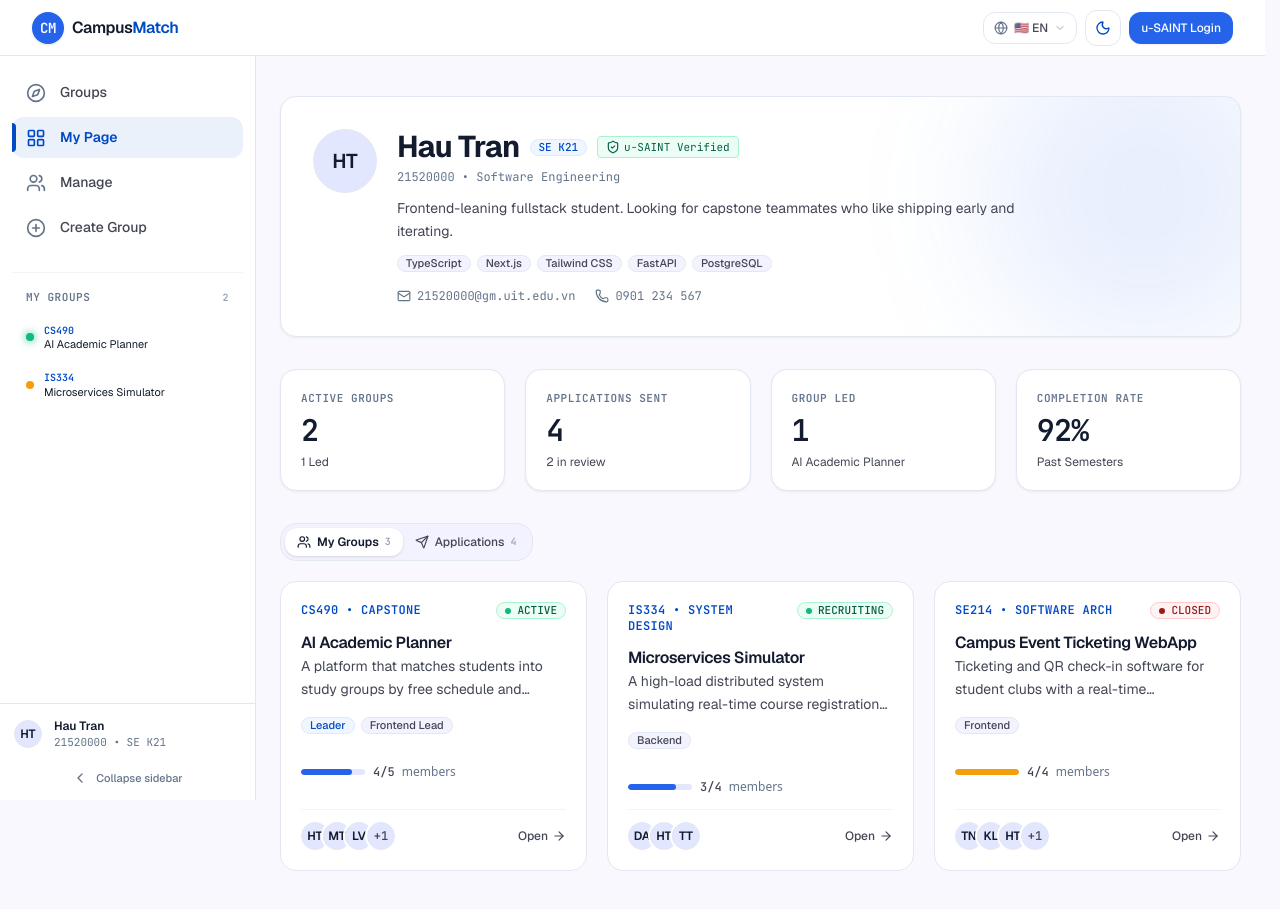
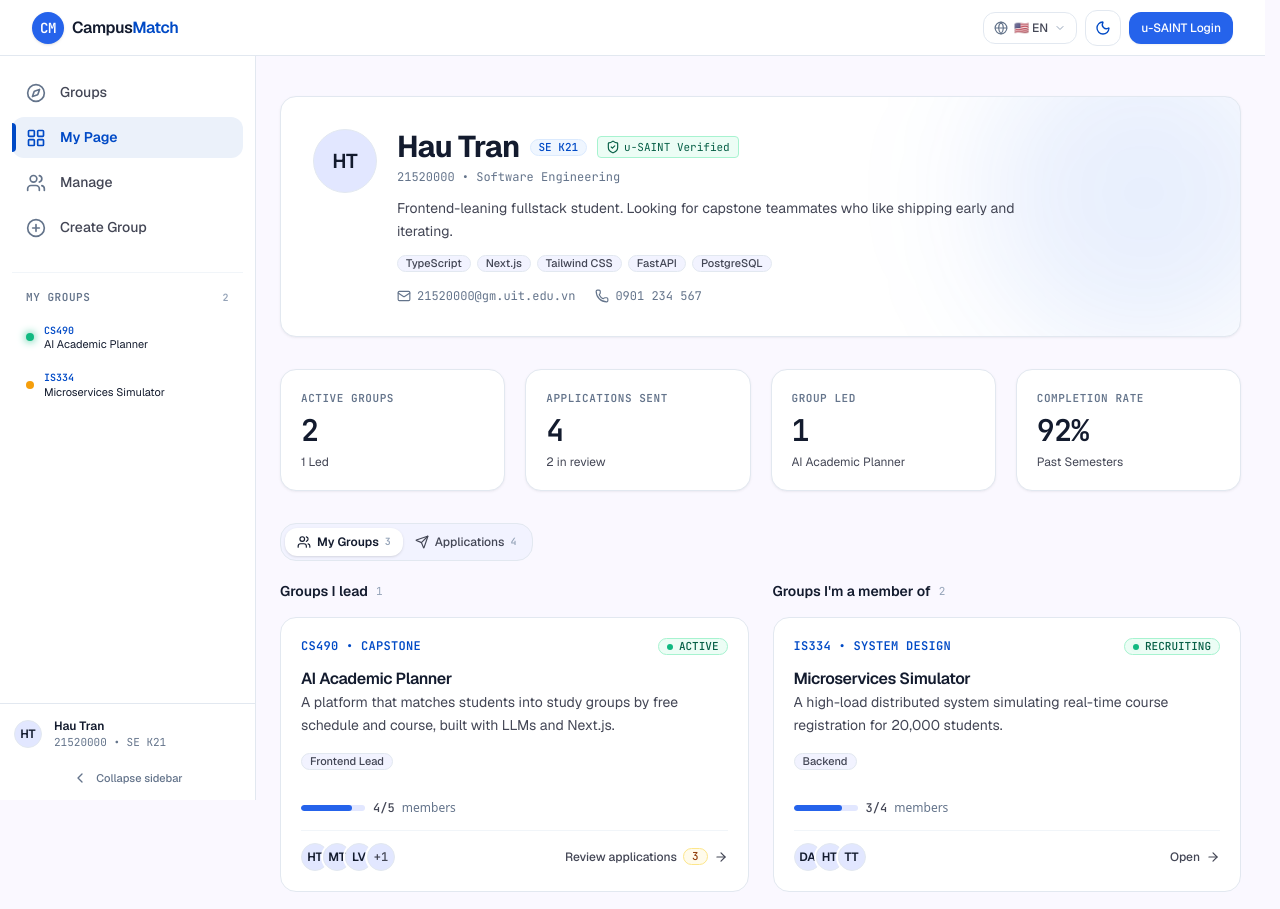
Before and after one commit to OnlyDev321/campus-match, a Next.js app in the folder frontend/: page /mypage in a window 1280 px wide. Shown: the top 909 px of the page. Built offline with nearby package versions, Linux system fonts and the light colour scheme.

Commit message:
feat(mypage): split My Groups into leader/member columns and add per-group applications page

```diff
--- a/frontend/src/app/groups/[id]/page.tsx
+++ b/frontend/src/app/groups/[id]/page.tsx
@@ -440,7 +440,7 @@ export default function GroupDetailPage({ params }: GroupDetailPageProps) {
               <div>
                 {isLeader ? (
                   <Button
-                    href="/manage"
+                    href={`/manage/${group.id}`}
                     variant="outline"
                     fullWidth
                     className="h-11 font-semibold"
--- /dev/null
+++ b/frontend/src/app/manage/[groupId]/page.tsx
@@ -0,0 +1,151 @@
+"use client";
+
+import { use, useState } from "react";
+import Link from "next/link";
+import { AlertCircle, ArrowLeft, ArrowRight } from "lucide-react";
+import { Badge, Button, RoleQuota, type BadgeVariant } from "@/design-system";
+import ApplicationCard from "@/components/application/ApplicationCard";
+import { mockApplicants, mockGroups } from "@/lib/mockData";
+import type { GroupStatus, ManageGroupPageProps } from "@/lib/types";
+
+// Trang Leader duyệt đơn ứng tuyển của MỘT nhóm (mở từ cột "Groups I lead" ở My Page).
+// Khi có API thật:
+// - Nhóm: GET /api/groups/{groupId} (quyền Leader kiểm tra ở server).
+// - Danh sách đơn: GET /api/groups/{groupId}/applications.
+// - Duyệt / từ chối: PUT /api/applications/{id}/accept | /reject, xong mới cập nhật danh sách.
+
+const groupStatusBadge: Record<GroupStatus, { variant: BadgeVariant; label: string }> = {
+  active: { variant: "active", label: "ACTIVE" },
+  recruiting: { variant: "recruiting", label: "RECRUITING" },
+  closed: { variant: "closed", label: "CLOSED" },
+};
+
+const ManageGroupPage = ({ params }: ManageGroupPageProps) => {
+  const { groupId } = use(params);
+  const group = mockGroups.find((g) => g.id === groupId);
+
+  const [applicants, setApplicants] = useState(() =>
+    mockApplicants.filter((a) => a.groupId === groupId),
+  );
+
+  const removeApplicant = (id: string) =>
+    setApplicants((prev) => prev.filter((a) => a.id !== id));
+
+  // Không tìm thấy nhóm, hoặc tôi không phải Leader của nhóm này.
+  if (!group || !group.isLeader) {
+    return (
+      <div className="max-w-4xl mx-auto px-4 py-16 text-center space-y-5">
+        <div className="w-16 h-16 rounded-2xl bg-[var(--surface-container-low)] border border-[var(--border)] flex items-center justify-center mx-auto text-[var(--text-muted)]">
+          <AlertCircle className="w-8 h-8" />
+        </div>
+        <div className="space-y-2">
+          <h1 className="text-2xl font-bold text-[var(--text-primary)]">
+            {group ? "Not Your Group" : "Group Not Found"}
+          </h1>
+          <p className="text-sm text-[var(--text-secondary)]">
+            {group
+              ? "Only the group leader can review applications for this group."
+              : "This group could not be found or may have been deleted."}
+          </p>
+        </div>
+        <div className="flex flex-wrap items-center justify-center gap-3">
+          <Button
+            href="/mypage"
+            variant="outline"
+            leftIcon={<ArrowLeft className="w-4 h-4" />}
+          >
+            Back to My Page
+          </Button>
+          {group && (
+            <Button
+              href={`/groups/${group.id}`}
+              rightIcon={<ArrowRight className="w-4 h-4" />}
+            >
+              View group
+            </Button>
+          )}
+        </div>
+      </div>
+    );
+  }
+
+  const status = groupStatusBadge[group.status];
+
+  return (
+    <div className="max-w-[1440px] mx-auto px-4 sm:px-6 py-10 space-y-6">
+      <Link
+        href="/mypage"
+        className="inline-flex items-center gap-1 text-xs sm:text-sm font-medium text-[var(--text-muted)] hover:text-[var(--text-primary)] transition-colors"
+      >
+        <ArrowLeft className="w-4 h-4" />
+        My Page
+      </Link>
+
+      {/* Group header */}
+      <div className="flex flex-col md:flex-row md:items-end md:justify-between gap-4">
+        <div className="space-y-1.5 min-w-0">
+          <div className="flex flex-wrap items-center gap-2.5">
+            <span className="font-mono text-xs font-semibold text-[var(--primary)] tracking-wide uppercase">
+              {group.courseCode} • {group.courseName}
+            </span>
+            <Badge
+              variant={status.variant}
+              size="sm"
+              dot
+              pulse={group.status === "recruiting"}
+              mono
+            >
+              {status.label}
+            </Badge>
+          </div>
+          <h1 className="text-2xl sm:text-3xl font-bold tracking-tight text-[var(--text-primary)]">
+            {group.name}
+          </h1>
+          <p className="text-sm text-[var(--text-secondary)]">
+            Applications{" "}
+            <span className="font-mono text-[var(--text-muted)]">{applicants.length}</span>
+          </p>
+        </div>
+
+        <div className="flex items-center gap-4 shrink-0">
+          <div className="w-40">
+            <RoleQuota
+              current={group.memberCount}
+              max={group.maxMembers}
+              label="members"
+            />
+          </div>
+          <Button
+            href={`/groups/${group.id}`}
+            variant="outline"
+            size="sm"
+            rightIcon={<ArrowRight className="w-3.5 h-3.5" />}
+          >
+            View group
+          </Button>
+        </div>
+      </div>
+
+      {applicants.length === 0 ? (
+        <div className="p-10 rounded-[var(--radius-card)] border border-dashed border-[var(--border-strong)] bg-[var(--surface-container-low)] text-center">
+          <p className="text-sm text-[var(--text-secondary)]">
+            No pending applications for this group.
+          </p>
+        </div>
+      ) : (
+        <div className="space-y-4">
+          {applicants.map((application) => (
+            <ApplicationCard
+              key={application.id}
+              application={application}
+              onAccept={removeApplicant}
+              onReject={removeApplicant}
+            />
+          ))}
+        </div>
+      )}
+    </div>
+  );
+};
+
+export default ManageGroupPage;
--- a/frontend/src/app/mypage/page.tsx
+++ b/frontend/src/app/mypage/page.tsx
@@ -23,8 +23,15 @@ import {
   mockStats,
   mockGroups,
   mockApplications,
+  mockApplicants,
 } from "@/lib/mockData";
-import type { User, GroupStatus, ApplicationStatus, MyPageTabKey } from "@/lib/types";
+import type {
+  GroupStatus,
+  ApplicationStatus,
+  MyPageTabKey,
+  MyGroupCardProps,
+  MyGroupColumnProps,
+} from "@/lib/types";
 
 // Trang My Page. Toàn bộ phần hiển thị nằm trong file này.
 // Khi có API thật, chỉ cần đổi 4 biến mock... thành fetch(), phần dưới giữ nguyên.
@@ -59,6 +66,96 @@ const formatDate = (iso: string) => {
   });
 };
 
+// Thẻ nhóm dùng chung cho cả 2 cột. Cột "Groups I lead" không cần badge Leader
+// (đã rõ qua tiêu đề cột) nên chỉ hiện vai trò; bấm thẻ sẽ mở trang duyệt đơn.
+const MyGroupCard = ({ group, href, actionLabel, pendingCount }: MyGroupCardProps) => {
+  const status = groupStatusBadge[group.status];
+
+  return (
+    <Link href={href} className="block">
+      <Card isInteractive className="h-full flex flex-col">
+        <CardHeader>
+          <span className="font-mono text-xs font-semibold text-[var(--primary)] tracking-wide uppercase">
+            {group.courseCode} • {group.courseName}
+          </span>
+          <Badge
+            variant={status.variant}
+            size="sm"
+            dot
+            pulse={group.status === "recruiting"}
+            mono
+          >
+            {status.label}
+          </Badge>
+        </CardHeader>
+
+        <CardTitle>{group.name}</CardTitle>
+        <CardDescription>{group.description}</CardDescription>
+
+        <CardContent className="flex-1">
+          <div className="flex flex-wrap items-center gap-1.5 py-1">
+            <Badge variant="neutral" size="sm">
+              {group.myRole}
+            </Badge>
+          </div>
+
+          <div className="pt-2">
+            <RoleQuota
+              current={group.memberCount}
+              max={group.maxMembers}
+              label="members"
+            />
+          </div>
+        </CardContent>
+
+        <CardFooter>
+          <AvatarGroup max={3} total={group.memberCount} size="sm">
+            {group.members.map((member) => (
+              <Avatar key={member.id} name={member.name} size="sm" />
+            ))}
+          </AvatarGroup>
+
+          <span className="inline-flex items-center gap-1.5 text-xs font-medium text-[var(--text-secondary)]">
+            {actionLabel}
+            {pendingCount !== undefined && pendingCount > 0 && (
+              <Badge variant="pending" size="sm" mono>
+                {pendingCount}
+              </Badge>
+            )}
+            <ArrowRight className="w-3.5 h-3.5" />
+          </span>
+        </CardFooter>
+      </Card>
+    </Link>
+  );
+};
+
+const GroupColumn = ({
+  title,
+  count,
+  emptyMessage,
+  emptyAction,
+  children,
+}: MyGroupColumnProps) => (
+  <div className="space-y-4 min-w-0">
+    <div className="flex items-center gap-2">
+      <h2 className="text-sm font-semibold text-[var(--text-primary)]">{title}</h2>
+      <span className="font-mono text-[11px] text-[var(--text-faint)]">{count}</span>
+    </div>
+
+    {count === 0 ? (
+      <div className="p-8 rounded-[var(--radius-card)] border border-dashed border-[var(--border-strong)] bg-[var(--surface-container-low)] text-center space-y-3">
+        <p className="text-sm text-[var(--text-secondary)]">{emptyMessage}</p>
+        <div className="flex flex-wrap items-center justify-center gap-3">
+          {emptyAction}
+        </div>
+      </div>
+    ) : (
+      <div className="grid grid-cols-1 gap-5">{children}</div>
+    )}
+  </div>
+);
+
 const MyPage = () => {
   // Thông tin sinh viên đọc trực tiếp từ hồ sơ SSO u-SAINT của trường
   const user = mockUser;
@@ -74,6 +171,10 @@ const MyPage = () => {
 
   const activeGroups = groups.filter((g) => g.status !== "closed").length;
   const ledGroups = groups.filter((g) => g.isLeader);
+  const memberGroups = groups.filter((g) => !g.isLeader);
+  // Khi có API thật: lấy số đơn chờ duyệt từ GET /api/groups/{id}/applications.
+  const pendingCountFor = (groupId: string) =>
+    mockApplicants.filter((a) => a.groupId === groupId).length;
   const inReviewCount = applications.filter((a) => a.status === "pending").length;
 
   const statCards: { label: string; value: number | string; sublabel: string }[] = [
@@ -128,9 +229,6 @@ const MyPage = () => {
     setActiveTab(nextKey);
     tabRefs.current[nextKey]?.focus();
   };
-
-  const isEmpty =
-    activeTab === "groups" ? groups.length === 0 : applications.length === 0;
 
   return (
     <div className="max-w-[1440px] mx-auto px-4 sm:px-6 py-10 space-y-8">
@@ -203,12 +301,62 @@ const MyPage = () => {
           id="mypage-tabpanel"
           aria-labelledby={`mypage-tab-${activeTab}`}
         >
-          {isEmpty ? (
+          {activeTab === "groups" ? (
+            // 2 cột: nhóm tôi làm Leader / nhóm tôi là thành viên. Mỗi nhóm chỉ nằm ở 1 cột.
+            <div className="grid grid-cols-1 lg:grid-cols-2 gap-8 lg:gap-6 items-start">
+              <GroupColumn
+                title="Groups I lead"
+                count={ledGroups.length}
+                emptyMessage="You aren't leading any groups yet."
+                emptyAction={
+                  <Button
+                    href="/create-group"
+                    size="sm"
+                    leftIcon={<PlusCircle className="w-3.5 h-3.5" />}
+                  >
+                    Create a group
+                  </Button>
+                }
+              >
+                {ledGroups.map((group) => (
+                  <MyGroupCard
+                    key={group.id}
+                    group={group}
+                    href={`/manage/${group.id}`}
+                    actionLabel="Review applications"
+                    pendingCount={pendingCountFor(group.id)}
+                  />
+                ))}
+              </GroupColumn>
+
+              <GroupColumn
+                title="Groups I'm a member of"
+                count={memberGroups.length}
+                emptyMessage="You haven't joined any groups yet."
+                emptyAction={
+                  <Link
+                    href="/groups"
+                    className="inline-flex items-center gap-1 text-xs font-medium text-[var(--primary)] hover:underline"
+                  >
+                    Browse groups
+                    <ArrowRight className="w-3.5 h-3.5" />
+                  </Link>
+                }
+              >
+                {memberGroups.map((group) => (
+                  <MyGroupCard
+                    key={group.id}
+                    group={group}
+                    href={`/groups/${group.id}`}
+                    actionLabel="Open"
+                  />
+                ))}
+              </GroupColumn>
+            </div>
+          ) : applications.length === 0 ? (
             <div className="p-10 rounded-[var(--radius-card)] border border-dashed border-[var(--border-strong)] bg-[var(--surface-container-low)] text-center space-y-2">
               <p className="text-sm text-[var(--text-secondary)]">
-                {activeTab === "groups"
-                  ? "You haven't joined any groups yet."
-                  : "You haven't applied to any groups yet."}
+                You haven&apos;t applied to any groups yet.
               </p>
               <div className="flex flex-wrap items-center justify-center gap-3 pt-1">
                 <Link
@@ -218,88 +366,11 @@ const MyPage = () => {
                   Browse groups
                   <ArrowRight className="w-3.5 h-3.5" />
                 </Link>
-                {activeTab === "groups" && (
-                  <Button
-                    href="/create-group"
-                    size="sm"
-                    leftIcon={<PlusCircle className="w-3.5 h-3.5" />}
-                  >
-                    Create a group
-                  </Button>
-                )}
               </div>
             </div>
           ) : (
             <div className="grid grid-cols-1 md:grid-cols-2 lg:grid-cols-3 gap-5">
-              {activeTab === "groups" &&
-                groups.map((group) => {
-                  const status = groupStatusBadge[group.status];
-
-                  return (
-                    <Link
-                      key={group.id}
-                      href={`/groups/${group.id}`}
-                      className="block"
-                    >
-                      <Card isInteractive className="h-full flex flex-col">
-                        <CardHeader>
-                          <span className="font-mono text-xs font-semibold text-[var(--primary)] tracking-wide uppercase">
-                            {group.courseCode} • {group.courseName}
-                          </span>
-                          <Badge
-                            variant={status.variant}
-                            size="sm"
-                            dot
-                            pulse={group.status === "recruiting"}
-                            mono
-                          >
-                            {status.label}
-                          </Badge>
-                        </CardHeader>
-
-                        <CardTitle>{group.name}</CardTitle>
-                        <CardDescription>{group.description}</CardDescription>
-
-                        <CardContent className="flex-1">
-                          <div className="flex flex-wrap items-center gap-1.5 py-1">
-                            {group.isLeader && (
-                              <Badge variant="primary" size="sm">
-                                Leader
-                              </Badge>
-                            )}
-                            <Badge variant="neutral" size="sm">
-                              {group.myRole}
-                            </Badge>
-                          </div>
-
-                          <div className="pt-2">
-                            <RoleQuota
-                              current={group.memberCount}
-                              max={group.maxMembers}
-                              label="members"
-                            />
-                          </div>
-                        </CardContent>
-
-                        <CardFooter>
-                          <AvatarGroup max={3} total={group.memberCount} size="sm">
-                            {group.members.map((member) => (
-                              <Avatar key={member.id} name={member.name} size="sm" />
-                            ))}
-                          </AvatarGroup>
-
-                          <span className="inline-flex items-center gap-1 text-xs font-medium text-[var(--text-secondary)]">
-                            Open
-                            <ArrowRight className="w-3.5 h-3.5" />
-                          </span>
-                        </CardFooter>
-                      </Card>
-                    </Link>
-                  );
-                })}
-
-              {activeTab === "applications" &&
-                applications.map((application) => {
+              {applications.map((application) => {
                   const status = applicationStatusBadge[application.status];
 
                   return (
--- a/frontend/src/lib/mockData.ts
+++ b/frontend/src/lib/mockData.ts
@@ -271,6 +271,7 @@ export const mockGroupCards: GroupCardData[] = [
 export const mockApplicants: ApplicantApplication[] = [
   {
     id: "ap-1",
+    groupId: "cs490",
     name: "Park Minji",
     department: "Software Department · 3rd Year",
     badge: "Honors Student",
@@ -284,6 +285,7 @@ export const mockApplicants: ApplicantApplication[] = [
   },
   {
     id: "ap-2",
+    groupId: "cs490",
     name: "Lee Joon",
     department: "Computer Science · 2nd Year",
     appliedAgo: "1 day ago",
@@ -291,6 +293,28 @@ export const mockApplicants: ApplicantApplication[] = [
     scheduleMatch: 78,
     message: "I want to own the backend API and deployment for this project.",
     githubUrl: "github.com/leejoon",
+  },
+  {
+    id: "ap-3",
+    groupId: "cs490",
+    name: "Nguyen Thu Ha",
+    department: "AI Convergence · 3rd Year",
+    badge: "Top Match",
+    appliedAgo: "3 days ago",
+    skills: ["Python", "LangChain", "Vector DB"],
+    scheduleMatch: 88,
+    message:
+      "I built a RAG prototype over our department's course catalog and would love to own the recommendation pipeline.",
+    githubUrl: "github.com/thuha-ng",
+  },
+  {
+    id: "ap-4",
+    groupId: "is334",
+    name: "Kim Dohyun",
+    department: "Computer Science · 4th Year",
+    appliedAgo: "5 days ago",
+    skills: ["Kafka", "Kubernetes"],
+    message: "I can help with load testing and the event pipeline.",
   },
 ];
 
--- a/frontend/src/lib/types.ts
+++ b/frontend/src/lib/types.ts
@@ -229,6 +229,27 @@ export interface MyGroup {
 }
 
 /**
+ * Props cho thẻ nhóm trong tab "My Groups" tại My Page.
+ */
+export interface MyGroupCardProps {
+  group: MyGroup;           // Dữ liệu nhóm hiển thị
+  href: string;             // Đường dẫn khi bấm thẻ (`/manage/[id]` nếu là Leader, `/groups/[id]` nếu là thành viên)
+  actionLabel: string;      // Nhãn hành động ở chân thẻ (VD: "Open", "Review applications")
+  pendingCount?: number;    // Số đơn ứng tuyển đang chờ duyệt (chỉ hiển thị cho nhóm tôi làm Leader)
+}
+
+/**
+ * Props cho một cột nhóm tại My Page ("Groups I lead" / "Groups I'm a member of").
+ */
+export interface MyGroupColumnProps {
+  title: string;                  // Tiêu đề cột
+  count: number;                  // Số nhóm trong cột
+  emptyMessage: string;           // Thông báo khi cột không có nhóm nào
+  emptyAction: React.ReactNode;   // Nút / liên kết gợi ý hành động trong trạng thái rỗng
+  children: React.ReactNode;      // Danh sách thẻ nhóm
+}
+
+/**
  * Dữ liệu hiển thị cho một thẻ nhóm trên trang danh sách `/groups` (GroupCard).
  */
 export interface GroupCardData {
@@ -355,6 +376,7 @@ export interface MyApplication {
  */
 export interface ApplicantApplication {
   id: string;                   // ID đơn
+  groupId: string;              // ID nhóm nhận đơn (lọc đơn theo nhóm tại `/manage/[groupId]`)
   name: string;                 // Tên ứng viên
   avatarUrl?: string;           // Ảnh đại diện
   department: string;           // Khoa / Ngành của ứng viên
@@ -365,6 +387,15 @@ export interface ApplicantApplication {
   message: string;              // Lời giới thiệu & lý do ứng tuyển
   githubUrl?: string;           // Đường dẫn GitHub
   portfolioUrl?: string;        // Đường dẫn Portfolio
+}
+
+/**
+ * Props cho dynamic route `frontend/src/app/manage/[groupId]/page.tsx` (Leader duyệt đơn của một nhóm).
+ */
+export interface ManageGroupPageProps {
+  params: Promise<{
+    groupId: string;        // ID nhóm truyền từ URL dynamic route
+  }>;
 }
 
 /**
```
